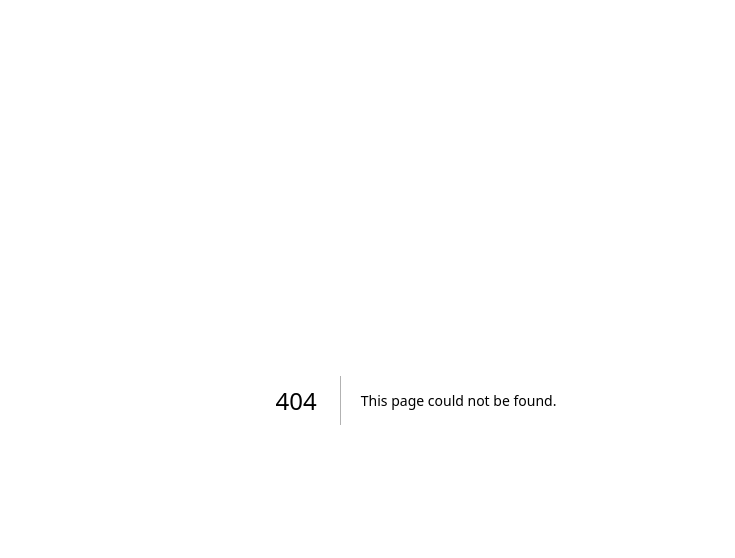
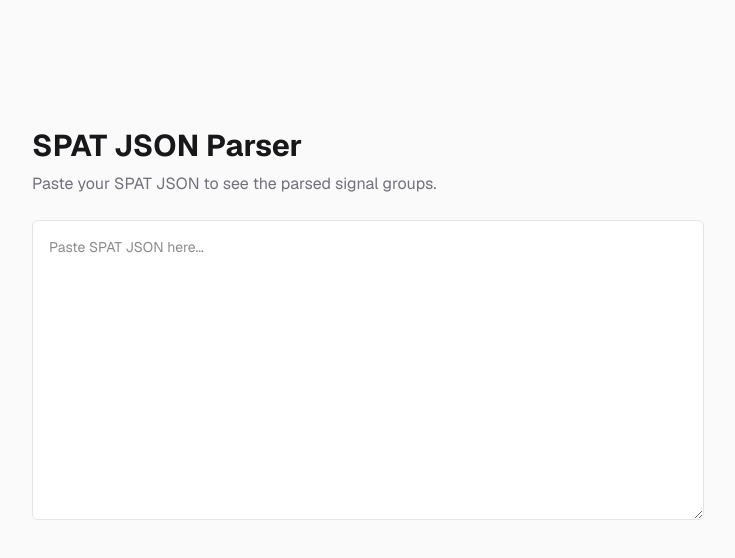
Before and after one commit to hsuehyungtan/v2x-protocol-toolkit, a Next.js app: page /v2x-protocol-toolkit/spat-parser in a window 1280 px wide. Before the commit this address had no page. Shown: the top 558 px of the page, without its empty margins (224-959 px from the left). Built offline with nearby package versions, Linux system fonts and the light colour scheme.

Commit message:
feat(spat): create initial page and routing

```diff
--- a/src/app/page.js
+++ b/src/app/page.js
@@ -8,6 +8,11 @@ export default function Home() {
       href: "/time-calculator",
       title: "Time Calculator",
       description: "Convert MOY and Timestamp to standard Date and Time."
+    },
+    {
+      href: "/spat-parser",
+      title: "SPAT JSON Parser",
+      description: "Paste and parse SPAT JSON to view signal groups."
     }
   ];
 
--- /dev/null
+++ b/src/app/spat-parser/page.js
@@ -0,0 +1,27 @@
+import React from "react";
+
+export default function SpatParserPage() {
+    return (
+        <div className="flex min-h-screen flex-col items-center bg-zinc-50 py-32 px-16 font-sans dark:bg-black sm:items-start">
+            <main className="flex w-full max-w-3xl flex-col items-center justify-start gap-12 sm:items-start mx-auto">
+                <div className="w-full max-w-2xl flex flex-col gap-6">
+                    <div>
+                        <h1 className="mb-2 text-3xl font-bold text-zinc-900 dark:text-zinc-100">
+                            SPAT JSON Parser
+                        </h1>
+                        <p className="text-base text-zinc-500 dark:text-zinc-400">
+                            Paste your SPAT JSON to see the parsed signal groups.
+                        </p>
+                    </div>
+
+                    <div className="flex w-full flex-col gap-4">
+                        <textarea
+                            className="min-h-[300px] w-full rounded-md border border-zinc-200 bg-white p-4 text-sm text-zinc-900 focus:border-zinc-400 focus:outline-none dark:border-zinc-800 dark:bg-zinc-900 dark:text-zinc-100 dark:focus:border-zinc-700"
+                            placeholder="Paste SPAT JSON here..."
+                        />
+                    </div>
+                </div>
+            </main>
+        </div>
+    );
+}
```
